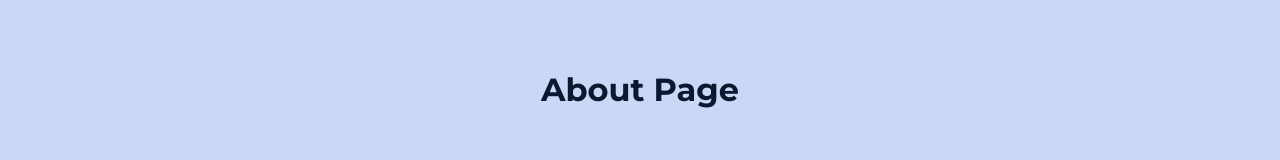
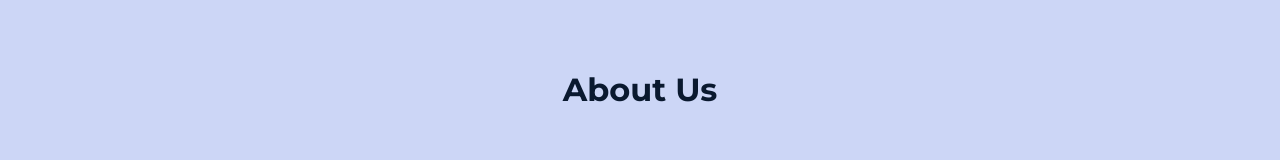
Before and after one commit to umarfarooq00/stack-margin, a React (Create React App) app: page /about in a window 1280 px wide. Shown: the part 413-573 px from the top of the page. Built offline with nearby package versions, Linux system fonts and the light colour scheme.

Commit message:
About Us Update

```diff
--- a/src/pages/About.jsx
+++ b/src/pages/About.jsx
@@ -13,7 +13,7 @@ const Container = styled.div`
 const About = () => {
   return (
     <Container>
-      <h1>About Page</h1>
+      <h1>About Us</h1>
     </Container>
   );
 };
```
Also changed, not shown: 1 other file (tests, documents, lock files or other folders).
